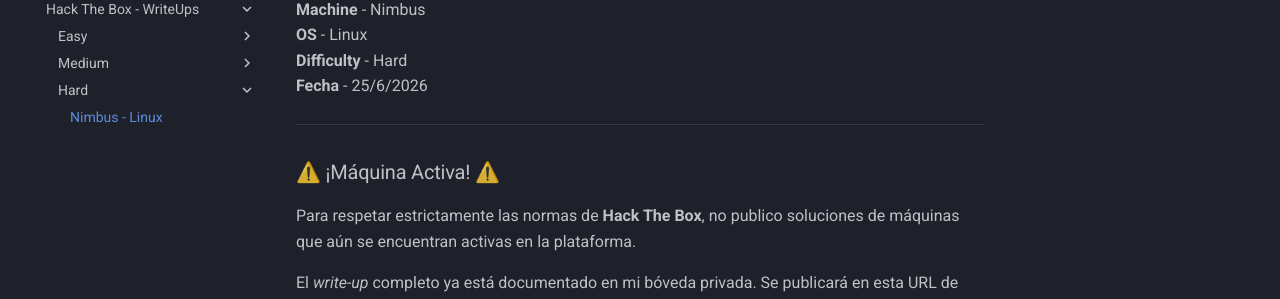
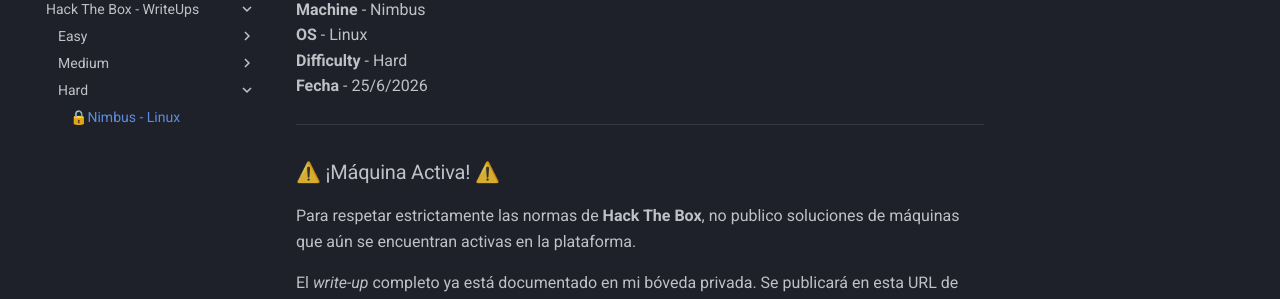
Before and after one commit to D4vKry/d4vkry.github.io, an MkDocs documentation site: the page built from docs/HTB/Hard/Nimbus/index.md, in a window 1280 px wide. Shown: the part 183-482 px from the top of the page. Built offline with MkDocs 1.6.1 and Material for MkDocs 9.7.7, drawn with Linux system fonts in a browser that asks for light colours.

Commit message:
Fix: candado

```diff
--- a/mkdocs.yml
+++ b/mkdocs.yml
@@ -13,10 +13,10 @@ nav:
       - Firefox Hardening: guias/firefox-hardening/index.md
   - Hack The Box - WriteUps:
       - Easy:
-          - Connected - Linux: HTB/Easy/Connected/index.md
-          - Enigma - Linux: HTB/Easy/Enigma/index.md
+          - 🔒Connected - Linux: HTB/Easy/Connected/index.md
+          - 🔒Enigma - Linux: HTB/Easy/Enigma/index.md
       - Medium:
-          - Checkpoint - Windows: HTB/Medium/Checkpoint/index.md
-          - DevHub - Linux: HTB/Medium/DevHub/index.md
+          - 🔒Checkpoint - Windows: HTB/Medium/Checkpoint/index.md
+          - 🔒DevHub - Linux: HTB/Medium/DevHub/index.md
       - Hard:
-          - Nimbus - Linux: HTB/Hard/Nimbus/index.md
+          - 🔒Nimbus - Linux: HTB/Hard/Nimbus/index.md
```
